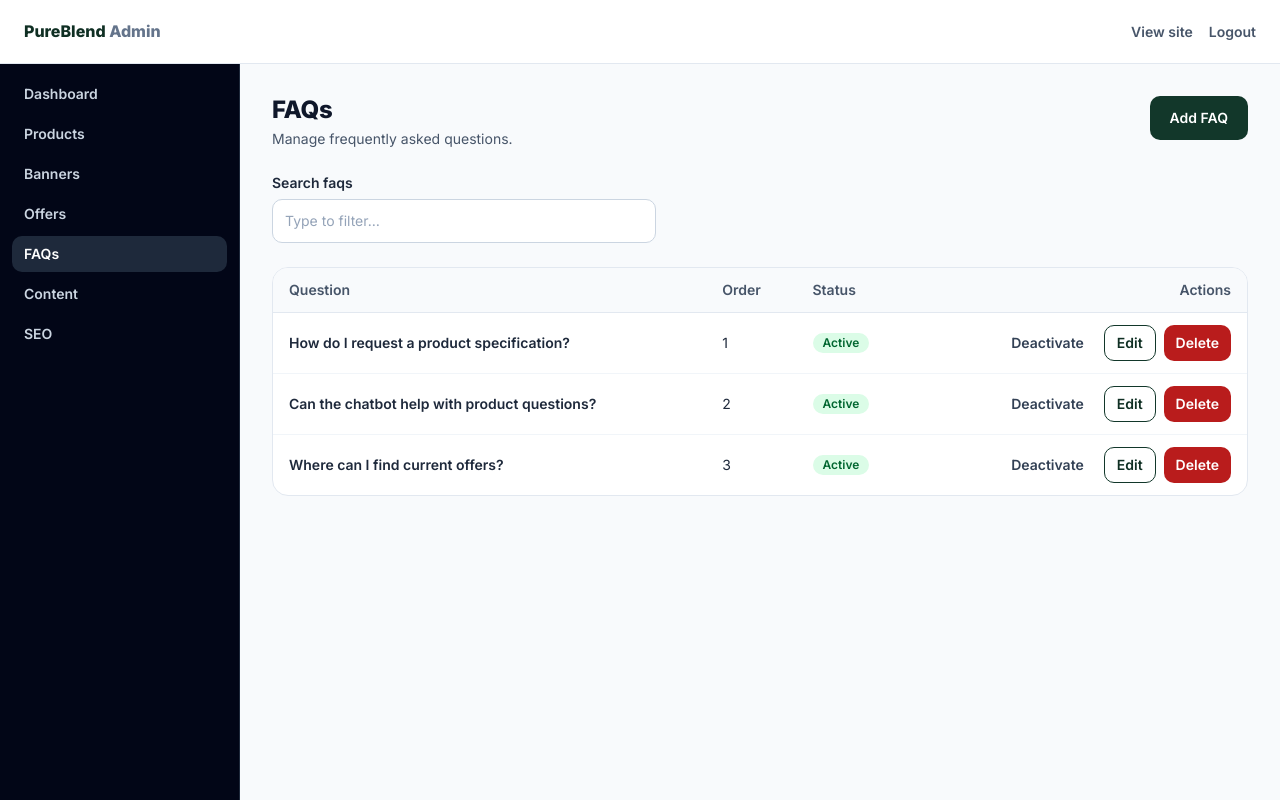
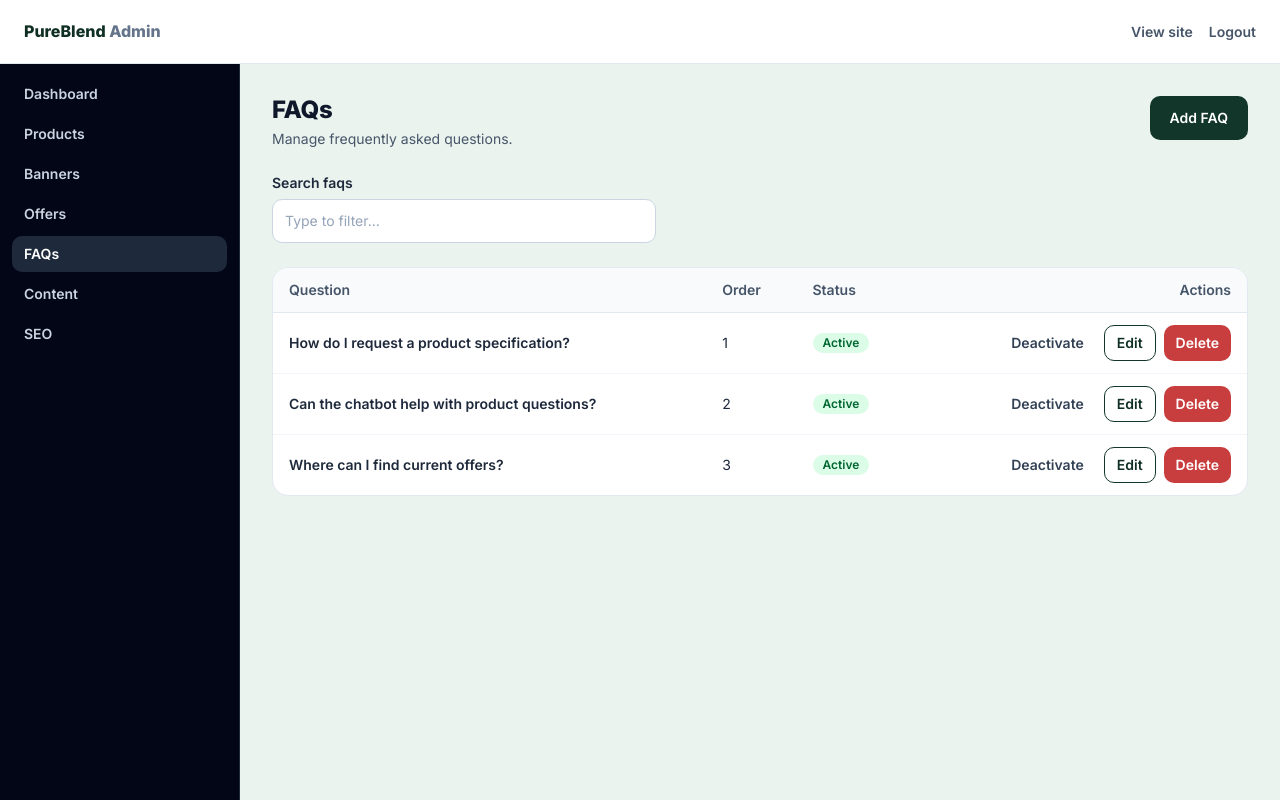
Before and after one commit to rkazim248-spec/PureBlend-Food-Chemicals, a Next.js app: page /admin/faqs in a window 1280 px wide. Built offline with nearby package versions, Linux system fonts and the light colour scheme.

Commit message:
Align palette to specified PureBlend table (surfaces, borders, semantic colors)

```diff
--- a/src/app/(public)/page.tsx
+++ b/src/app/(public)/page.tsx
@@ -49,7 +49,7 @@ export default async function HomePage() {
         </Container>
       </Section>
 
-      <Section className="bg-neutral-50">
+      <Section className="bg-surface-muted">
         <Container>
           <div className="flex items-end justify-between gap-4">
             <Heading level={2}>Product showcase</Heading>
--- a/src/app/admin/layout.tsx
+++ b/src/app/admin/layout.tsx
@@ -15,7 +15,7 @@ export const metadata: Metadata = {
  */
 export default function AdminLayout({ children }: { children: React.ReactNode }) {
   return (
-    <div className="flex min-h-screen flex-col bg-neutral-50">
+    <div className="flex min-h-screen flex-col bg-surface-muted">
       <AdminTopbar />
       <div className="flex flex-1 flex-col lg:flex-row">
         <AdminSidebar />
--- a/src/app/globals.css
+++ b/src/app/globals.css
@@ -6,17 +6,17 @@
 /* ------------------------------------------------------------------ */
 
 @theme {
-  /* Brand palette — PureBlend specified system */
+  /* Brand palette — specified system */
   --color-brand-50: #eef7f1;
   --color-brand-100: #d5ece0;
   --color-brand-200: #aed8c2;
   --color-brand-300: #7abfa0;
   --color-brand-400: #3f9a72;
-  --color-brand-500: #1f7a5a;   /* Premium Emerald */
-  --color-brand-600: #12372a;   /* Deep Forest Green */
+  --color-brand-500: #1f7a5a;   /* Primary Hover / Emerald Green */
+  --color-brand-600: #12372a;   /* Primary Brand / Deep Forest Green */
   --color-brand-700: #0f2f23;
   --color-brand-800: #0d281e;
-  --color-brand-900: #0d211a;   /* Dark Section */
+  --color-brand-900: #0d211a;   /* Dark Sections/Footer / Deep Green */
   --color-brand-950: #0d211a;
 
   /* Accent — Warm Gold, used sparingly */
@@ -48,16 +48,16 @@
   --color-neutral-950: #020617;
 
   /* Semantic */
-  --color-success-600: #15803d;
+  --color-success-600: #16845b;
   --color-warning-600: #b45309;
-  --color-danger-600: #b91c1c;
+  --color-danger-600: #c83e3e;
   --color-info-600: #0369a1;
 
   /* Surfaces / text (specified system) */
   --color-background: #f8faf7;
   --color-surface: #ffffff;
-  --color-surface-muted: #eef4f0;
-  --color-border: #dde7e0;
+  --color-surface-muted: #eaf3ee;
+  --color-border: #d8e2dc;
   --color-foreground: #17211d;
   --color-foreground-muted: #52615a;
 
```
